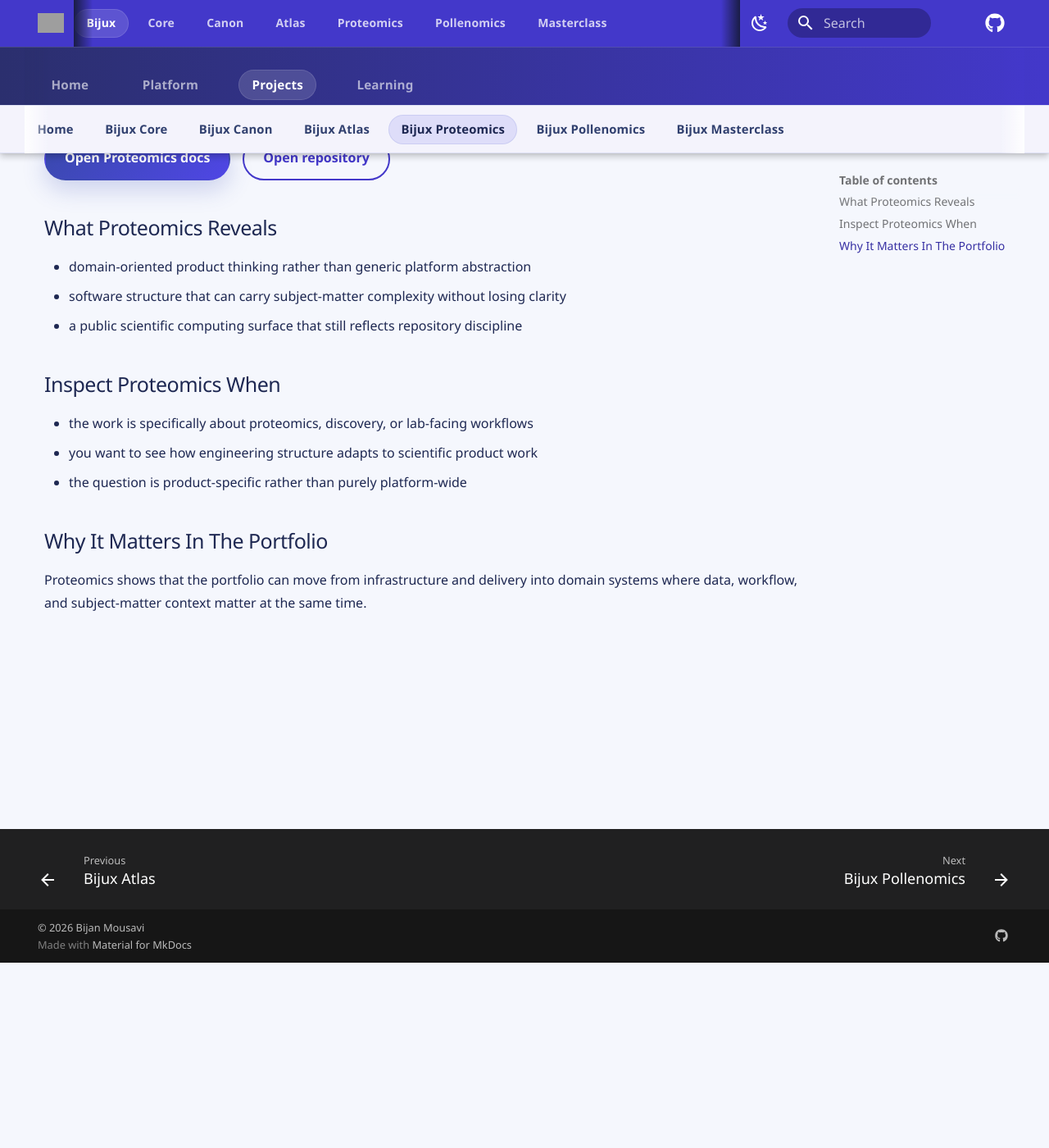
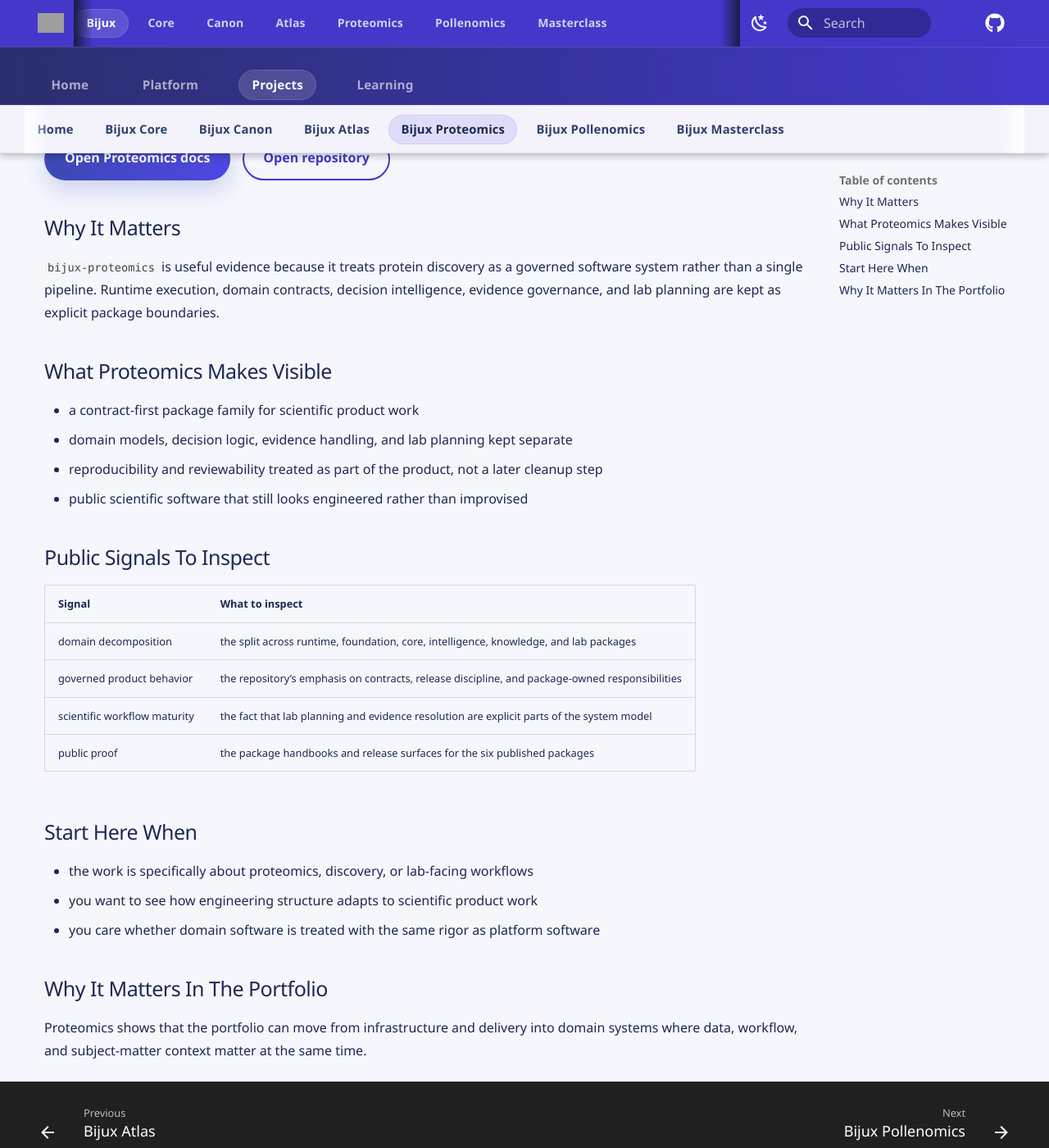
Before and after one commit to bijux/bijux.github.io, an MkDocs documentation site: the page built from docs/projects/bijux-proteomics.md, in a window 1280 px wide and 1400 px high, scrolled down 226 px. Shown: the whole window at 82% size. Built offline with MkDocs 1.6.1 and Material for MkDocs 9.7.7, drawn with Linux system fonts in a browser that asks for light colours; comment, search, counter and statistics services are not loaded; grey boxes are pictures that could not be loaded.

Commit message:
feat(projects): strengthen domain and teaching case studies

```diff
--- a/docs/projects/bijux-masterclass.md
+++ b/docs/projects/bijux-masterclass.md
@@ -18,13 +18,30 @@ enough to be taught without being diluted.
 <a class="md-button" href="https://github.com/bijux/bijux-masterclass">Open repository</a>
 </div>
 
-## What Masterclass Reveals
+## Why It Matters
+
+`bijux-masterclass` matters because it turns technical depth into
+durable programs rather than isolated notes. The repository keeps
+multiple program families under one long-lived structure while preserving
+program-specific content, workflows, and verification routes.
+
+## What Masterclass Makes Visible
 
 - the ability to translate technical systems into teachable, reusable learning paths
 - engineering communication that preserves structure instead of replacing it with slogans
+- course-book and capstone material handled with repository-level discipline
 - a public education surface that still feels connected to the rest of the system family
 
-## Inspect Masterclass When
+## Public Signals To Inspect
+
+| Signal | What to inspect |
+| --- | --- |
+| technical communication | the program split across reproducible research and Python programming, plus their deep dives |
+| structured teaching | repository and program make targets, docs build rules, and per-program verification routes |
+| reusable curriculum design | the way each program keeps its own structure while living in one repository |
+| public proof | the published course books and the series site generated from the same repository state |
+
+## Start Here When
 
 - you want structured learning paths instead of repository reference docs
 - you are choosing between the public Python and reproducible research programs
--- a/docs/projects/bijux-pollenomics.md
+++ b/docs/projects/bijux-pollenomics.md
@@ -19,17 +19,34 @@ domain work.
 <a class="md-button" href="https://github.com/bijux/bijux-pollenomics">Open repository</a>
 </div>
 
-## What Pollenomics Reveals
+## Why It Matters
 
-- domain narratives grounded in evidence mapping rather than generic dashboards
-- product thinking that respects scientific context, historical context, and technical structure at once
-- engineering discipline applied to a domain that is unusual enough to require careful abstraction
+`bijux-pollenomics` is compelling because it takes an unusual domain and
+makes the outputs inspectable: tracked source data, rebuildable report
+bundles, a Nordic evidence atlas, and a documentation surface that
+explains where those artifacts come from.
 
-## Inspect Pollenomics When
+## What Pollenomics Makes Visible
+
+- evidence mapping framed as a reproducible product surface, not a one-off analysis notebook
+- tracked data, checked-in publication artifacts, and explicit rebuild paths
+- technical architecture adapted to archaeology-facing and field-oriented context without losing clarity
+- honest scope boundaries around what exists today and what does not
+
+## Public Signals To Inspect
+
+| Signal | What to inspect |
+| --- | --- |
+| reproducible publication | tracked `data/` and `docs/report/` outputs, plus the atlas and country bundles |
+| uncommon domain modeling | the archaeology, eDNA, aDNA, and pollenomics framing in the docs and repository layout |
+| scope discipline | the explicit limits around current capabilities, source categories, and report outputs |
+| public proof | the runtime handbook, data reference, and published Nordic atlas material |
+
+## Start Here When
 
 - the question is about evidence mapping, archaeology-facing context, or field-site selection
 - you want to understand how the portfolio handles uncommon domain boundaries
-- the work is product-specific and evidence-heavy rather than generic platform engineering
+- you care whether unusual domain work stays reproducible and reviewable
 
 ## Why It Matters In The Portfolio
 
--- a/docs/projects/bijux-proteomics.md
+++ b/docs/projects/bijux-proteomics.md
@@ -18,17 +18,34 @@ discipline carries into scientific and laboratory-adjacent work.
 <a class="md-button" href="https://github.com/bijux/bijux-proteomics">Open repository</a>
 </div>
 
-## What Proteomics Reveals
+## Why It Matters
 
-- domain-oriented product thinking rather than generic platform abstraction
-- software structure that can carry subject-matter complexity without losing clarity
-- a public scientific computing surface that still reflects repository discipline
+`bijux-proteomics` is useful evidence because it treats protein
+discovery as a governed software system rather than a single pipeline.
+Runtime execution, domain contracts, decision intelligence, evidence
+governance, and lab planning are kept as explicit package boundaries.
 
-## Inspect Proteomics When
+## What Proteomics Makes Visible
+
+- a contract-first package family for scientific product work
+- domain models, decision logic, evidence handling, and lab planning kept separate
+- reproducibility and reviewability treated as part of the product, not a later cleanup step
+- public scientific software that still looks engineered rather than improvised
+
+## Public Signals To Inspect
+
+| Signal | What to inspect |
+| --- | --- |
+| domain decomposition | the split across runtime, foundation, core, intelligence, knowledge, and lab packages |
+| governed product behavior | the repository’s emphasis on contracts, release discipline, and package-owned responsibilities |
+| scientific workflow maturity | the fact that lab planning and evidence resolution are explicit parts of the system model |
+| public proof | the package handbooks and release surfaces for the six published packages |
+
+## Start Here When
 
 - the work is specifically about proteomics, discovery, or lab-facing workflows
 - you want to see how engineering structure adapts to scientific product work
-- the question is product-specific rather than purely platform-wide
+- you care whether domain software is treated with the same rigor as platform software
 
 ## Why It Matters In The Portfolio
 
```
